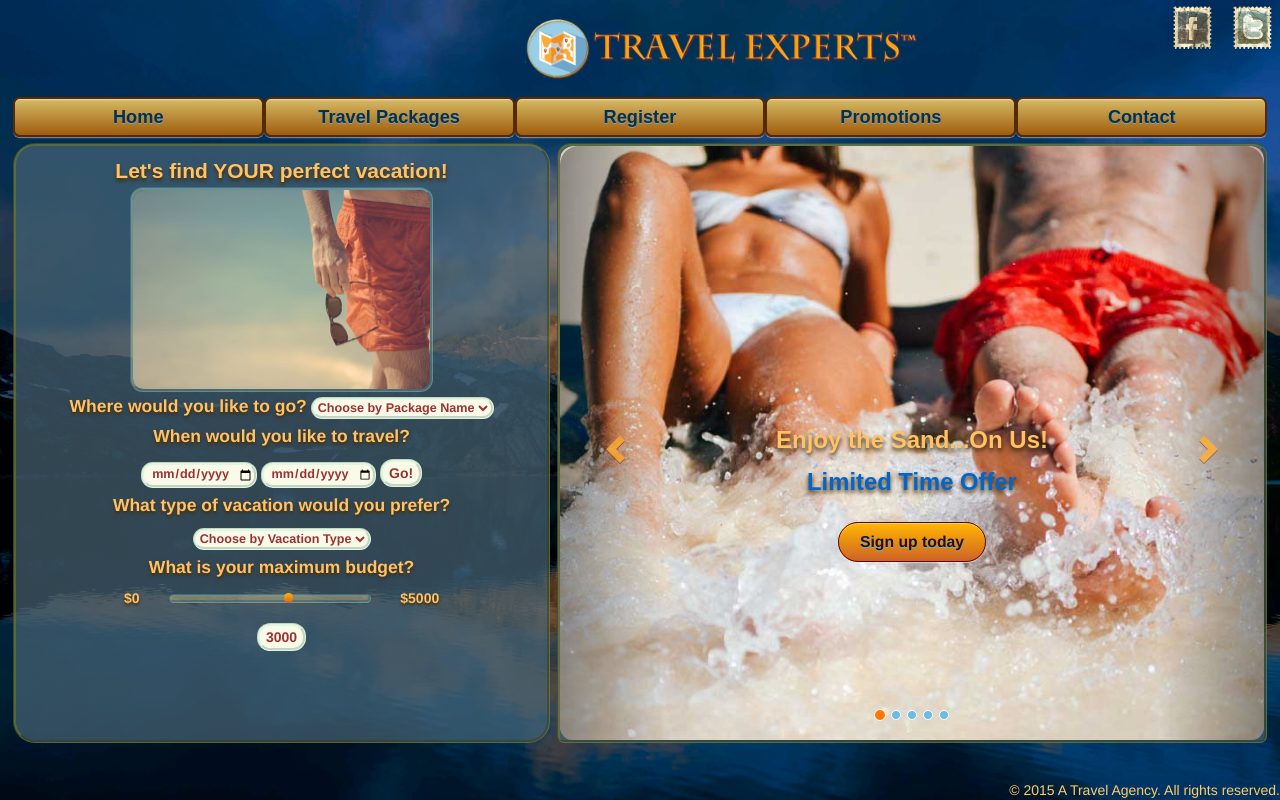
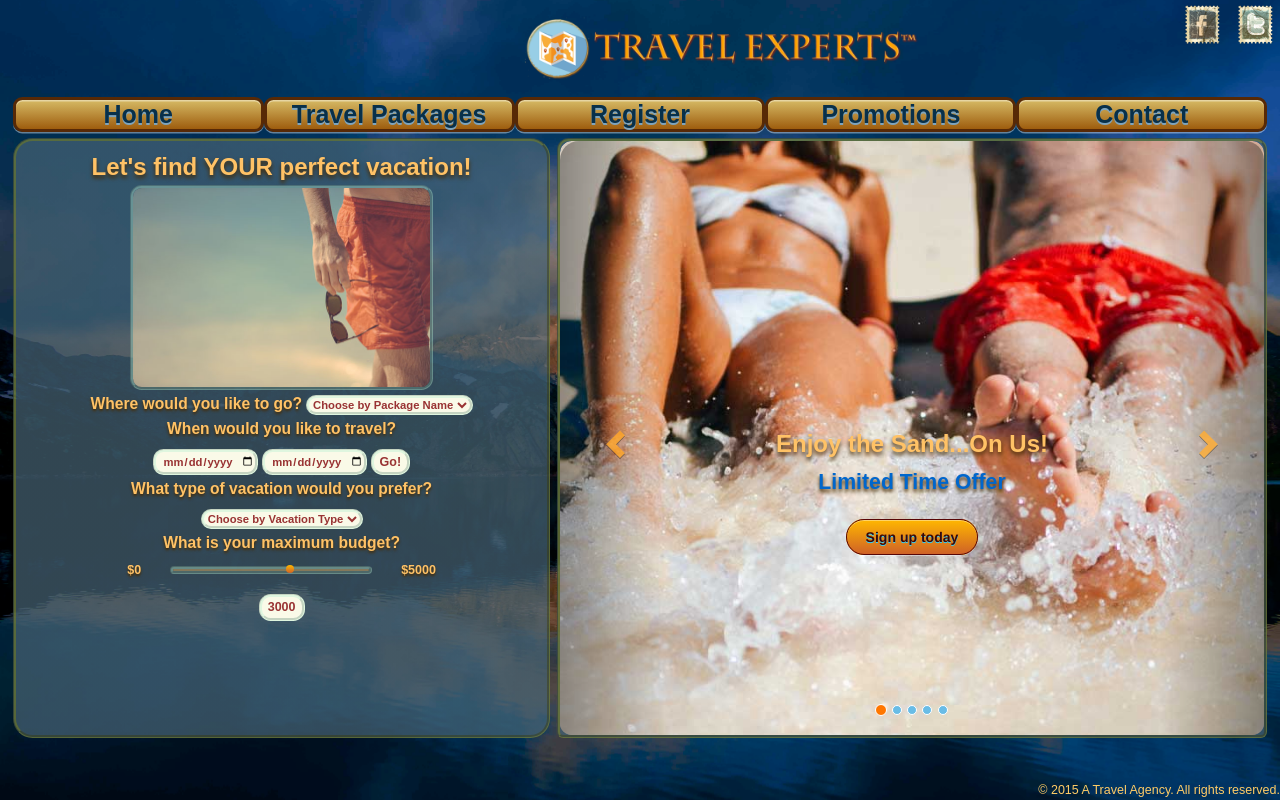
Before and after one commit to sofinapradhan/OOSD2015, a PHP site: page / in a window 1280 px wide. Run offline with PHP 8.4, Linux system fonts and the light colour scheme; data comes from the database, SQL or seed files in the repository; some libraries are stand-ins or nearby versions.

Commit message:
Prioritized Custom CSS over Bootstrap

```diff
--- a/global.css
+++ b/global.css
@@ -8,7 +8,7 @@ body {
 	background-size: cover;
 	background-position: center center;
 	background-attachment: fixed;
-	font-size: 1em;
+	font-size: 1.25em;
 	line-height: 150%;
 	color: #99CCFF;
 	font-family: Arial, helvetica, sans-serif;
@@ -62,7 +62,7 @@ border-left: none;
 #navBar ul li a{
 font-style: normal;
 font-weight: bold;
-font-size: 1.3em;
+font-size: 2em;
 font-family: Arial, helvetica, sans-serif;
 text-decoration: none;
 display: block;
@@ -76,6 +76,7 @@ height: 8%;
 
 main {
 	background: linear-gradient(to bottom, rgba(71, 100, 117, 0.7), rgba(71, 100, 117, 0.7) 30%, rgba(71, 100, 117, 0.7));
+	color: #FFFFFF;
 	width: 96%;
 	height: 70%;
 	padding-top: 1%;
@@ -91,7 +92,7 @@ main {
 main h3 {
 	font-style: normal;
 	font-weight: 900;
-	font-size: 1.6em;
+	//font-size: 1.6em;
 	font-family: Arial, helvetica, sans-serif;
 	text-align: center;
 	margin: 0;
--- a/header.php
+++ b/header.php
@@ -16,8 +16,8 @@
 <meta charset='UTF-8' />
 <title><?= $header_title ?></title>
 <link href='img/favicon.ico' rel='shortcut icon' type='image/x-icon' />
+<link href='https://maxcdn.bootstrapcdn.com/bootstrap/3.3.4/css/bootstrap.min.css' rel='stylesheet' type='text/css' /> <!-- Latest compiled and minified CSS -->
 <link href='global.css' rel='stylesheet' type='text/css' />
-<link href='https://maxcdn.bootstrapcdn.com/bootstrap/3.3.4/css/bootstrap.min.css' rel='stylesheet' type='text/css' /> <!-- Latest compiled and minified CSS -->
 <?php
 if (isset($header_style))
 {
--- a/index.css
+++ b/index.css
@@ -36,7 +36,7 @@ margin-bottom:0.5%;
 display:inline-block;
 font-style: normal;
 font-weight: bold;
-font-size: 1.5em;
+//font-size: 1.5em;
 font-family: Arial, helvetica, sans-serif;
 color:#FFC266 ;
 text-shadow: 0em 0.125em 0.1875em #472B00;
```
